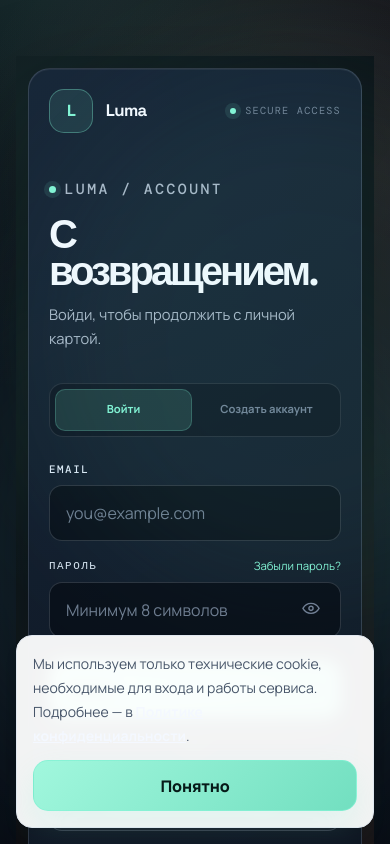
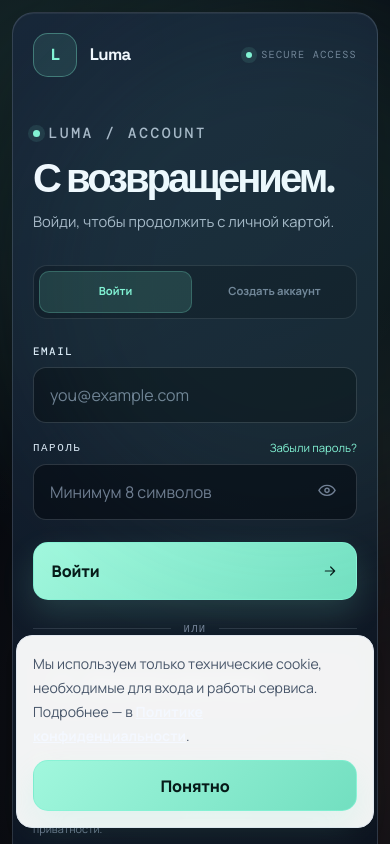
Before and after one commit to orskiyghost-png/Luma, a Next.js app: page /auth in a window 390 px wide. Shown: the top 844 px of the page. Built offline with nearby package versions, Linux system fonts and the light colour scheme.

Commit message:
fix: remove nested auth page root
Return the AuthForm as the single page root instead of nesting a main element inside another main. This keeps the new responsive auth shell valid and prevents viewport/layout inconsistencies.

```diff
--- a/app/auth/page.tsx
+++ b/app/auth/page.tsx
@@ -7,6 +7,5 @@ type AuthPageProps = {
 export default async function AuthPage({ searchParams }: AuthPageProps) {
   const params = await searchParams;
   const initialMode = params.mode === "signup" ? "signup" : "signin";
-
-  return <main className="auth-shell"><AuthForm initialMode={initialMode} message={params.message} /></main>;
+  return <AuthForm initialMode={initialMode} message={params.message} />;
 }
```
